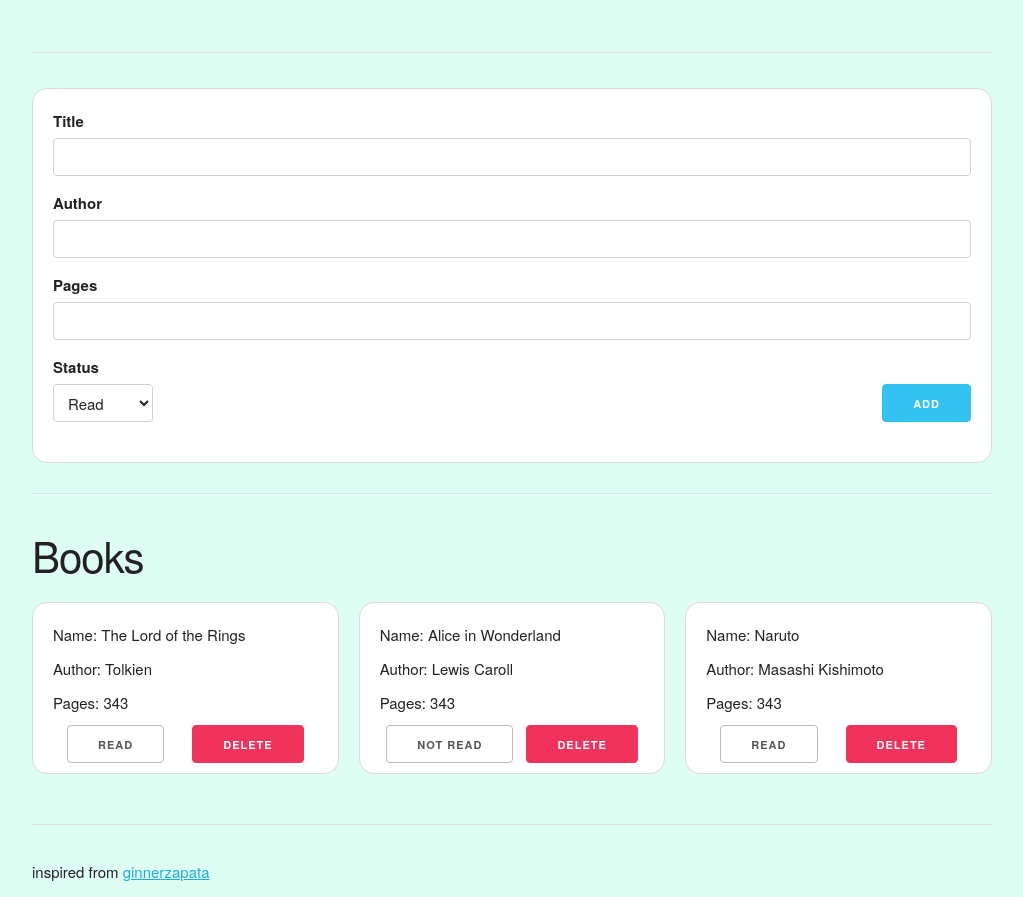
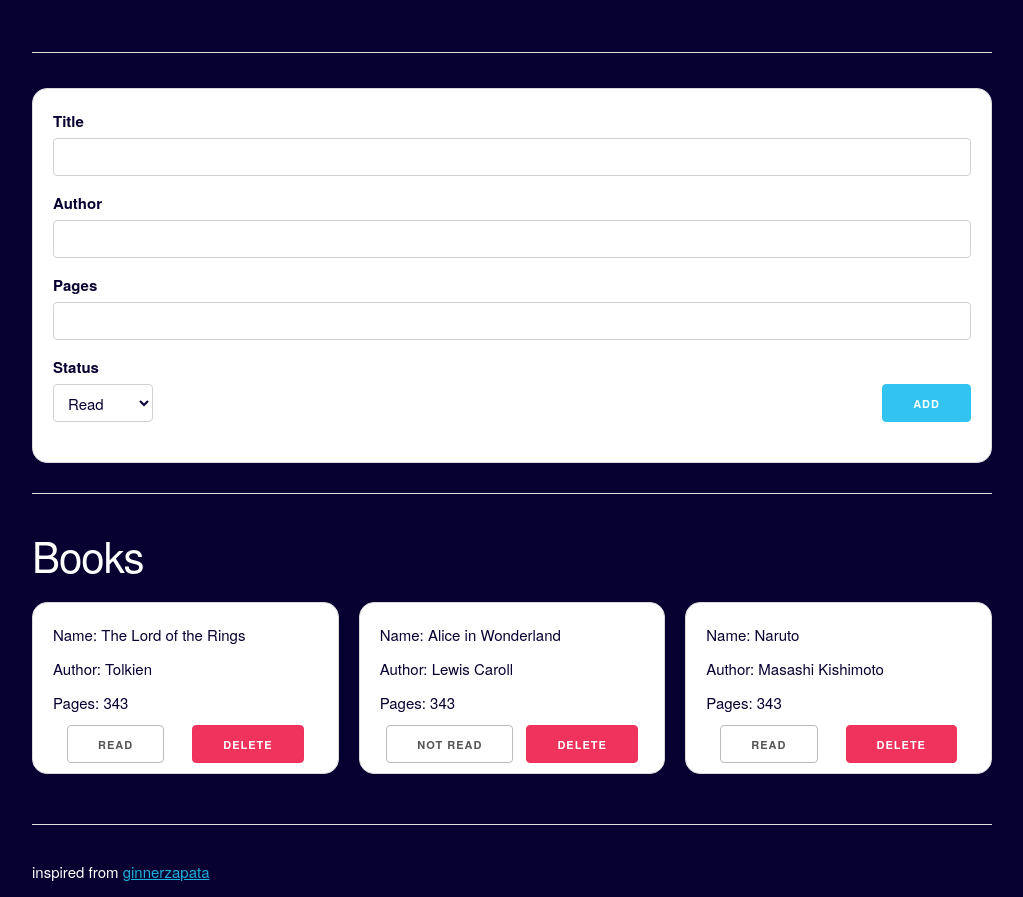
Before and after one commit to polymahh/Library, a plain HTML site: page index.html in a window 1280 px wide. Shown: the part 210-1107 px from the top of the page, without its empty margins (128-1151 px from the left). Drawn offline with Linux system fonts and the light colour scheme.

Commit message:
made the bg darker

```diff
--- a/style.css
+++ b/style.css
@@ -1,5 +1,6 @@
 body{
-    background-color: #defdf3;
+    background-color: #060130;
+    color: white;
 
 }
 .container {
@@ -10,6 +11,7 @@ body{
     padding: 20px 20px 0px 20px;
     border-radius: 15px;
     border: 1px solid #dbd9d9;
+    color: #060130;
 }
 .delete {
 color: #FFF;
@@ -26,6 +28,7 @@ border-color: #ce1c43;
     display: grid;
     grid-template-columns: repeat(auto-fit, minmax(250px, 1fr));
     gap: 20px;
+    color: #060130;
 
 }
 
```
Also changed, not shown: 1 other file.
